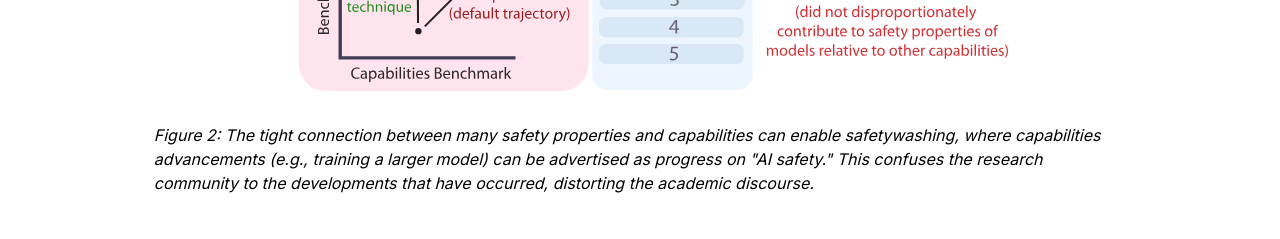
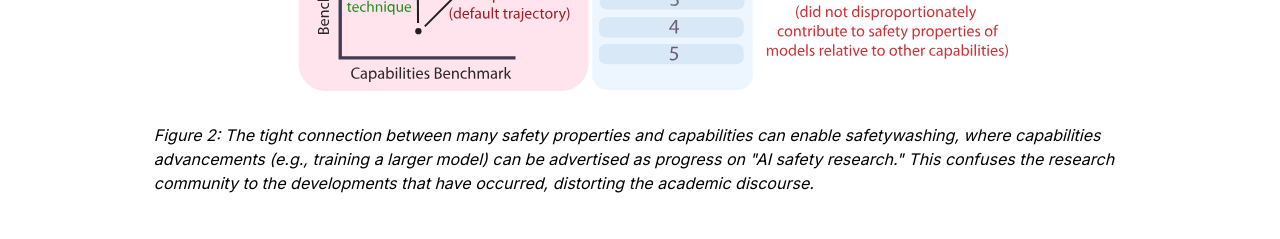
Before and after one commit to justinphan3110cais/safetywashing_website, a React (Create React App) app: page / in a window 1280 px wide. Shown: the part 1440-1679 px from the top of the page. Built offline with nearby package versions, Linux system fonts and the light colour scheme.

Commit message:
Update index.jsx

```diff
--- a/src/components/body/index.jsx
+++ b/src/components/body/index.jsx
@@ -73,7 +73,7 @@ const BodyPage = () => {
           </p>
           <p className="text-base mt-4 font-normal leading-[30px] text-left mx-auto">
             However, we find that many safety benchmarks highly correlate with upstream model capabilities benchmarks (e.g. MMLU, MATH, GSM8K) by design, potentially enabling
-
+            {' '}
             <span className="italic font-medium  bg-[#ED9F9B] px-1.5 whitespace-nowrap inline-block">
               <it>safetywashing</it>
             </span> where safety metrics can be improved when releasing more capable models without tangible safety-specific effort. While we don't claim that safety and capabilities are necessarily orthogonal, we do claim that AI safety research efforts should focus on "differential safety progress" – making models safer beyond the default trajectory of capability advances.
@@ -97,7 +97,7 @@ const BodyPage = () => {
               Figure 2: The tight connection between many safety properties and
               capabilities can enable safetywashing, where capabilities
               advancements (e.g., training a larger model) can be advertised as
-              progress on "AI safety." This confuses the research community to
+              progress on "AI safety research." This confuses the research community to
               the developments that have occurred, distorting the academic
               discourse.
             </p>
```
